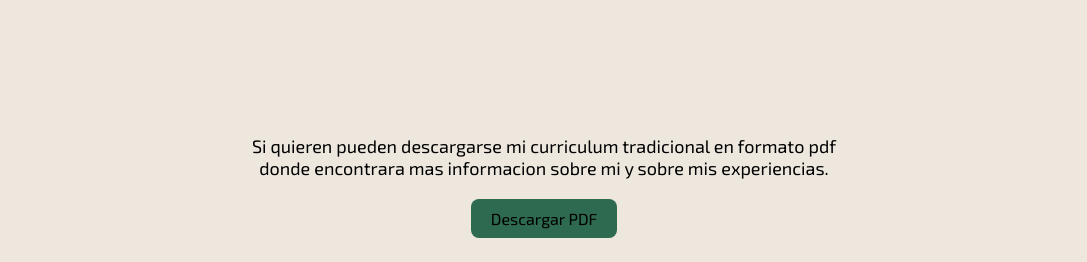
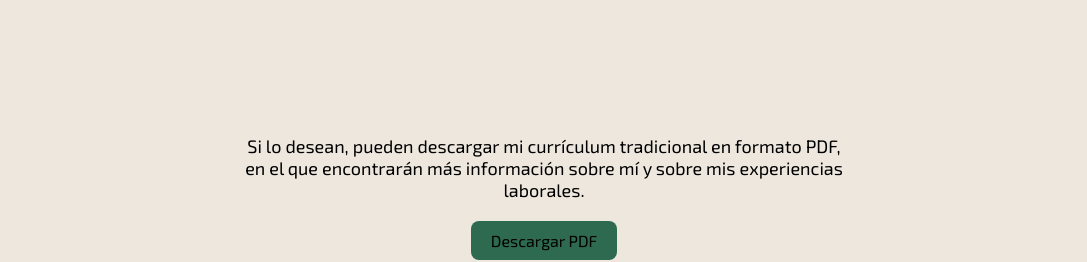
Before and after one commit to DJ4S/programacion_web, a plain HTML site: page index.html in a window 1280 px wide. Shown: the part 2820-3082 px from the top of the page, without its empty margins (96-1183 px from the left). Drawn offline with Linux system fonts and the light colour scheme.

Commit message:
Update index.html

```diff
--- a/index.html
+++ b/index.html
@@ -98,7 +98,7 @@
 </div>
 
     <div class="contenedor_descarga">
-      <p class="texto_descarga"> Si quieren pueden descargarse mi curriculum tradicional en formato pdf donde encontrara mas informacion sobre mi y sobre mis experiencias.</p>
+      <p class="texto_descarga"> Si lo desean, pueden descargar mi currículum tradicional en formato PDF, en el que encontrarán más información sobre mí y sobre mis experiencias laborales.</p>
       <a href="IMAGENES/CV_ESPAÑOL.pdf" download class="btn-descargar">Descargar PDF</a>
     </div>
 
```
